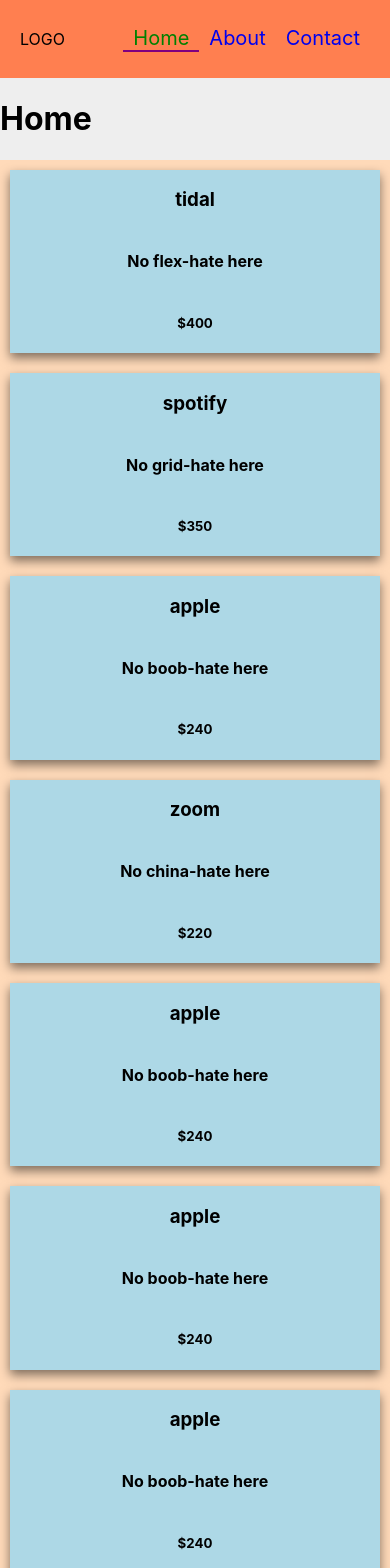
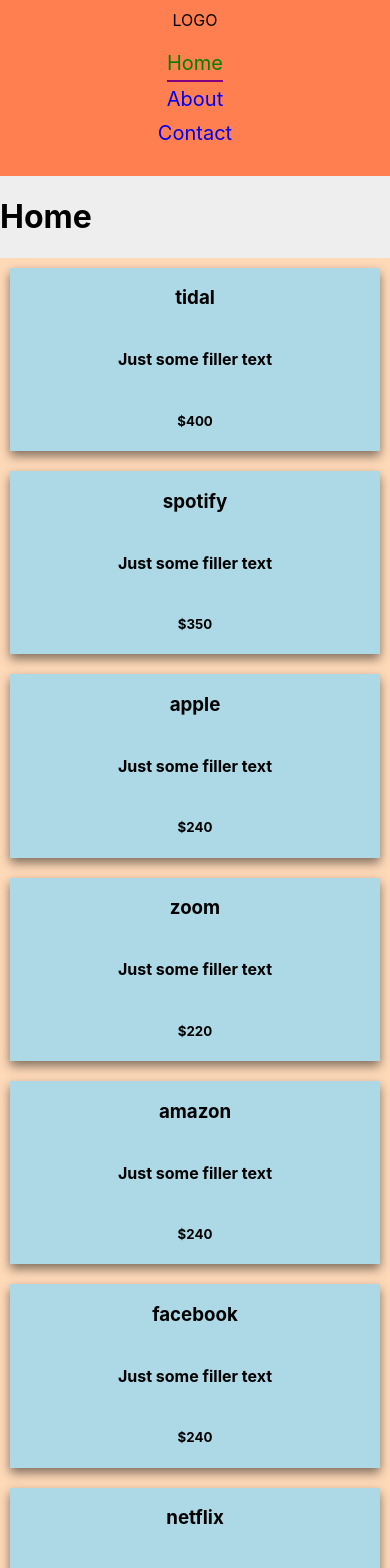
Before and after one commit to ThaddG/react-nav-using-router, a React (Create React App) app: page / in a window 390 px wide. Shown: the top 1568 px of the page. Built offline with nearby package versions, Linux system fonts and the light colour scheme.

Commit message:
changed background-color to use variables and fixed filler text

```diff
--- a/src/App.css
+++ b/src/App.css
@@ -1,6 +1,13 @@
+:root {
+  /* apply these as background colors until official scheme is made */
+  --app-test-color: #eee;
+  --nav-test-color: coral;
+  --gallery-test-color: peachpuff;
+  --card-test-color: lightblue;
+}
+
 .App {
   margin: 0 auto;
   max-width: 960px;
-  /* for testing purpose */
-  background-color: #eee;
+  background-color: var(--app-test-color);
 }
--- a/src/Gallery/Gallery.css
+++ b/src/Gallery/Gallery.css
@@ -1,5 +1,5 @@
 .Gallery-outer {
-  background-color: peachpuff;
+  background-color: var(--gallery-test-color);
   width: 95%;
   padding: 2.5%;
 }
@@ -11,7 +11,7 @@
 }
 
 .card {
-  background-color: lightblue;
+  background-color: var(--card-test-color);
   display: flex;
   flex-direction: column;
   justify-content: center;
--- a/src/Gallery/Gallery.js
+++ b/src/Gallery/Gallery.js
@@ -20,13 +20,13 @@
   return(
     <div className="Gallery-outer">
       <div className="Gallery-inner">
-        <Card title="tidal" description="No flex-hate here" price="$400" />
-        <Card title="spotify" description="No grid-hate here" price="$350" />
-        <Card title="apple" description="No boob-hate here" price="$240" />
-        <Card title="zoom" description="No china-hate here" price="$220" />
-        <Card title="apple" description="No boob-hate here" price="$240" />
-        <Card title="apple" description="No boob-hate here" price="$240" />
-        <Card title="apple" description="No boob-hate here" price="$240" />
+        <Card title="tidal" description="Just some filler text" price="$400" />
+        <Card title="spotify" description="Just some filler text" price="$350" />
+        <Card title="apple" description="Just some filler text" price="$240" />
+        <Card title="zoom" description="Just some filler text" price="$220" />
+        <Card title="amazon" description="Just some filler text" price="$240" />
+        <Card title="facebook" description="Just some filler text" price="$240" />
+        <Card title="netflix" description="Just some filler text" price="$240" />
       </div>
 
       {/* <button className="add-card-button" onClick={addItem}>Clicc me</button> */}
--- a/src/Navigation/Navigation.css
+++ b/src/Navigation/Navigation.css
@@ -1,5 +1,5 @@
 .Navigation {
-  background-color: coral;
+  background-color: var(--nav-test-color);
   display: flex;
   justify-content: space-between;
   align-items: center;
@@ -23,3 +23,17 @@
   color: green;
   border-bottom: 2px solid purple;
 }
+
+@media only screen and (max-width: 440px) {
+  .Navigation {
+    flex-direction: column;
+  }
+  .Navigation ul {
+    padding: 0;
+    flex-direction: column;
+    align-items: center;
+  }
+  .Navigation ul li {
+    padding: 5px 0;
+  }
+}
```
